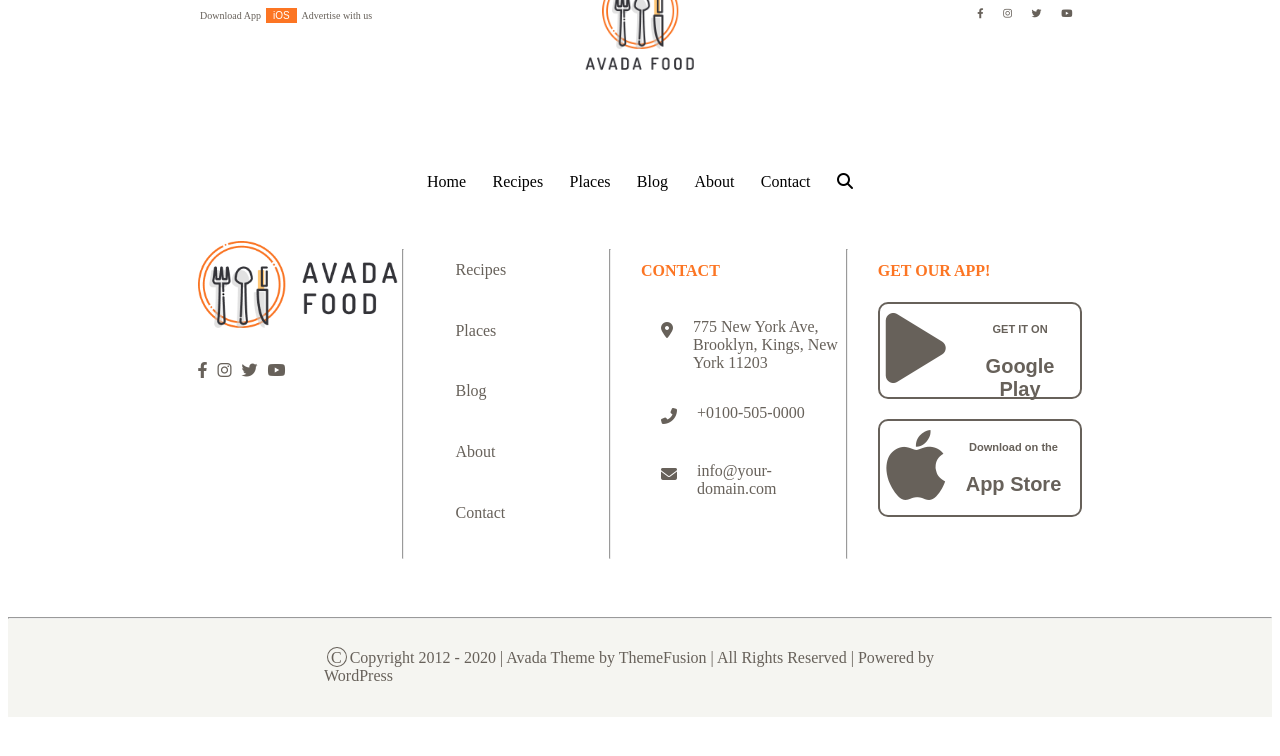
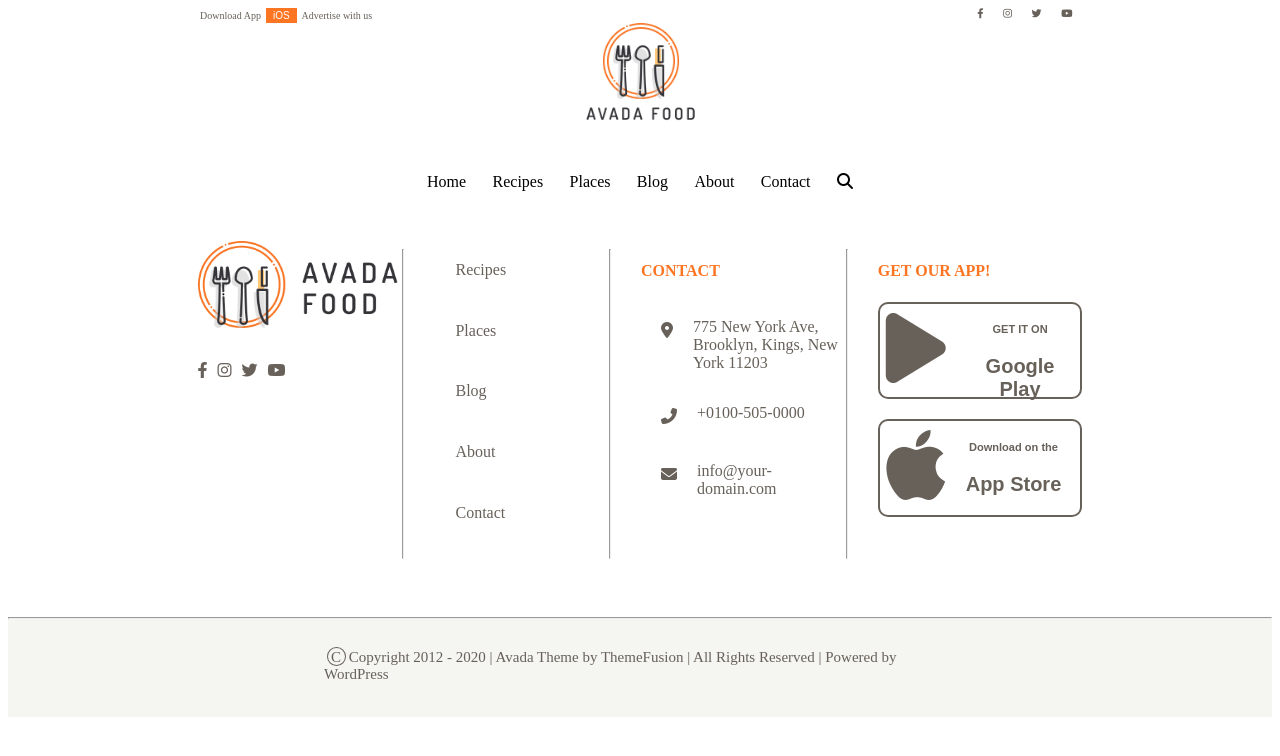
Before and after one commit to FRAALES/proj-html-vuejs, a Vue app: page / in a window 1280 px wide. Shown: the top 756 px of the page. Built offline with nearby package versions, Linux system fonts and the light colour scheme.

Commit message:
aggiustate ultime cose heafer e footer

```diff
--- a/src/components/PageFooter.vue
+++ b/src/components/PageFooter.vue
@@ -246,6 +246,7 @@
     color: $grigioscuro;
     height: 100px;
     width: 100%;
+    font-size: 15px;
 }
 
 .copyright {
--- a/src/components/PageHeader.vue
+++ b/src/components/PageHeader.vue
@@ -151,9 +151,8 @@
 img {
     height: 100px;
     position: absolute;
-    top: 50%;
-    left: 50%;
-    transform: translate(-50%, -50%),
+    top: 99%;
+    left: 43%;
 }
 
 .header-central-logo {
```
